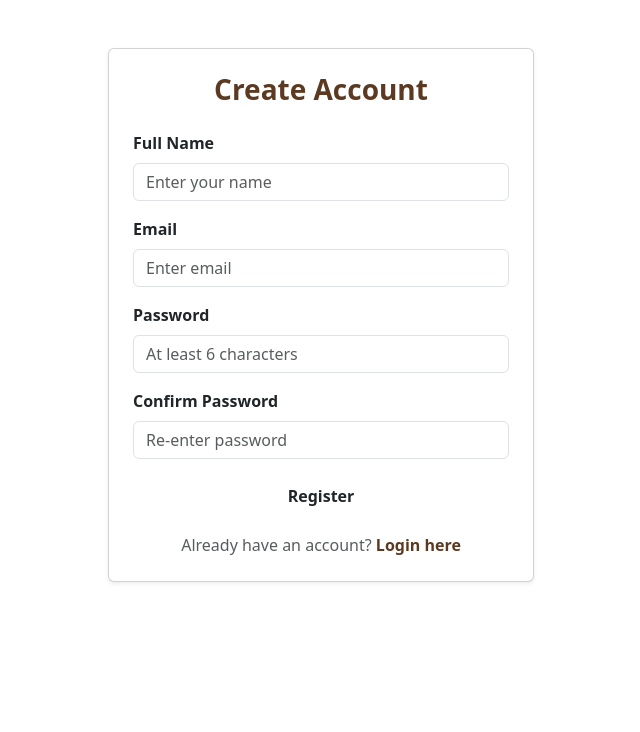
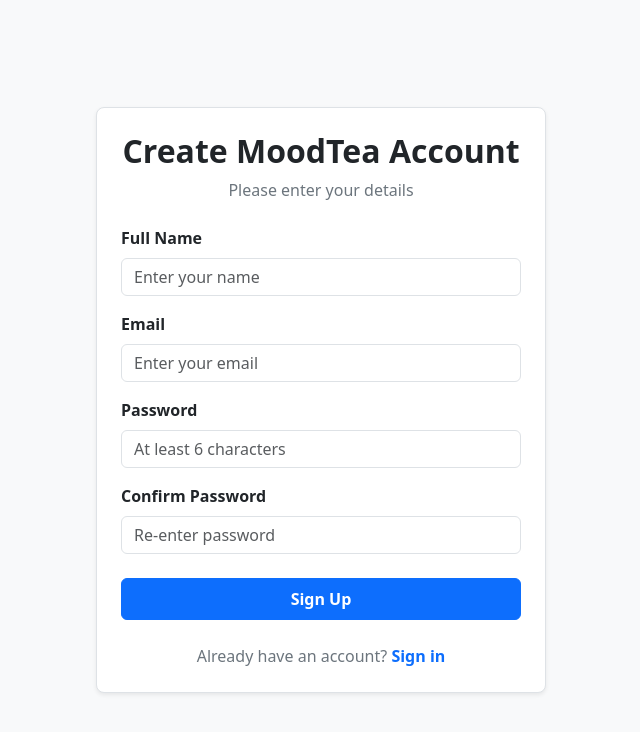
Before and after one commit to BAO52/moodtea-app, a React (Create React App) app: page /register in a window 1280 px wide. Shown: the top 732 px of the page, without its empty margins (319-959 px from the left). Built offline with nearby package versions, Linux system fonts and the light colour scheme.

Commit message:
Update Register

```diff
--- a/src/pages/Register.jsx
+++ b/src/pages/Register.jsx
@@ -9,6 +9,7 @@ const Register = () => {
   const [confirmPassword, setConfirmPassword] = useState("");
   const [error, setError] = useState("");
   const [success, setSuccess] = useState("");
+
   const navigate = useNavigate();
 
   const handleRegister = async (e) => {
@@ -16,8 +17,18 @@ const Register = () => {
     setError("");
     setSuccess("");
 
+    if (!name.trim()) {
+      setError("Name cannot be empty!");
+      return;
+    }
+
     if (password.length < 6) {
       setError("Password must be at least 6 characters!");
+      return;
+    }
+
+    if (password !== password.trim()) {
+      setError("Password cannot start or end with spaces!");
       return;
     }
 
@@ -27,8 +38,13 @@ const Register = () => {
     }
 
     try {
+      const cleanEmail = email.trim();
+
       const res = await axios.get("http://localhost:3001/users");
-      const existingUser = res.data.find((u) => u.email === email);
+
+      const existingUser = res.data.find(
+        (u) => u.email.toLowerCase() === cleanEmail.toLowerCase()
+      );
 
       if (existingUser) {
         setError("Email already exists!");
@@ -36,8 +52,8 @@ const Register = () => {
       }
 
       await axios.post("http://localhost:3001/users", {
-        name,
-        email,
+        name: name.trim(),
+        email: cleanEmail,
         password,
         role: "Customer",
         phone: "",
@@ -45,6 +61,7 @@ const Register = () => {
       });
 
       setSuccess("Account created successfully! Redirecting to login...");
+
       setTimeout(() => {
         navigate("/login");
       }, 2000);
@@ -54,77 +71,94 @@ const Register = () => {
   };
 
   return (
-    <div className="container mt-5" style={{ maxWidth: "450px" }}>
-      <div className="card card-custom p-4 shadow-sm">
-        <h3 className="fw-bold text-milk-tea text-center mb-4">
-          Create Account
-        </h3>
+    <div className="container-fluid min-vh-100 bg-light d-flex justify-content-center align-items-center py-4">
+      <div
+        className="card shadow-sm border rounded-3 w-100"
+        style={{ maxWidth: "450px" }}
+      >
+        <div className="card-body p-4">
+          <div className="text-center mb-4">
+            <h2 className="fw-bold text-dark text-nowrap">
+              Create MoodTea Account
+            </h2>
+            <p className="text-secondary mb-0">Please enter your details</p>
+          </div>
 
           {error && <div className="alert alert-danger py-2">{error}</div>}
+
           {success && <div className="alert alert-success py-2">{success}</div>}
 
           <form onSubmit={handleRegister}>
             <div className="mb-3">
               <label className="form-label fw-semibold">Full Name</label>
+
               <input
                 type="text"
-              required
                 className="form-control"
                 placeholder="Enter your name"
                 value={name}
                 onChange={(e) => setName(e.target.value)}
+                required
               />
             </div>
 
             <div className="mb-3">
               <label className="form-label fw-semibold">Email</label>
+
               <input
                 type="email"
-              required
                 className="form-control"
-              placeholder="Enter email"
+                placeholder="Enter your email"
                 value={email}
                 onChange={(e) => setEmail(e.target.value)}
+                required
               />
             </div>
 
             <div className="mb-3">
               <label className="form-label fw-semibold">Password</label>
+
               <input
                 type="password"
-              required
                 className="form-control"
                 placeholder="At least 6 characters"
                 value={password}
                 onChange={(e) => setPassword(e.target.value)}
+                required
               />
             </div>
 
-          <div className="mb-3">
+            <div className="mb-4">
               <label className="form-label fw-semibold">Confirm Password</label>
+
               <input
                 type="password"
-              required
                 className="form-control"
                 placeholder="Re-enter password"
                 value={confirmPassword}
                 onChange={(e) => setConfirmPassword(e.target.value)}
+                required
               />
             </div>
 
-          <button type="submit" className="btn btn-milk-tea w-100 py-2 fw-bold">
-            Register
+            <button
+              type="submit"
+              className="btn btn-primary w-100 fw-semibold py-2"
+            >
+              Sign Up
             </button>
           </form>
 
-        <div className="text-center mt-3">
-          <span className="text-muted">Already have an account? </span>
+          <div className="text-center mt-4">
+            <span className="text-secondary">Already have an account? </span>
+
             <Link
               to="/login"
-            className="text-milk-tea fw-semibold text-decoration-none"
+              className="text-primary fw-semibold text-decoration-none"
             >
-            Login here
+              Sign in
             </Link>
+          </div>
         </div>
       </div>
     </div>
```
Lines whose indentation alone changed are shown as unchanged.
